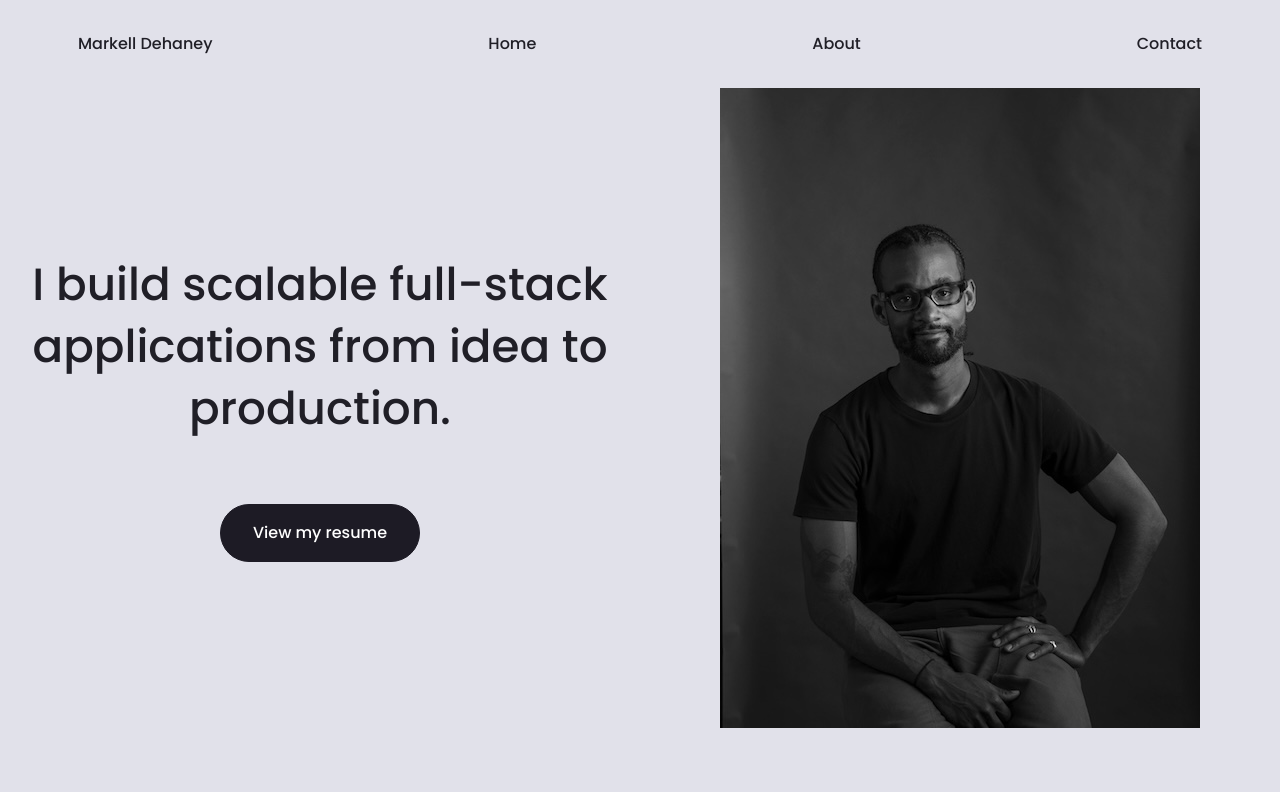
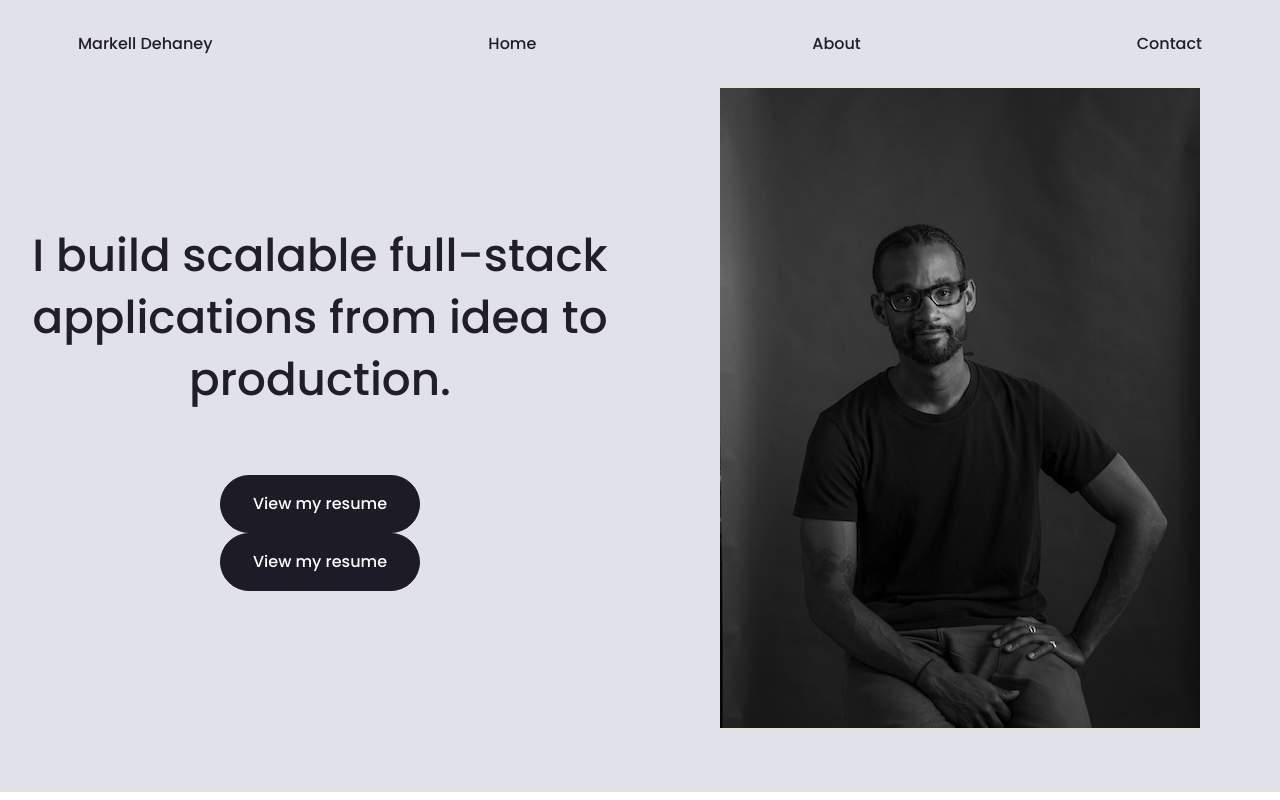
Before and after one commit to markelld/portfolio_2.0.0, a React (Vite) app: page / in a window 1280 px wide. Shown: the top 800 px of the page. Built offline with nearby package versions, Linux system fonts and the light colour scheme.

Commit message:
update to import

```diff
--- a/src/pages/Home.tsx
+++ b/src/pages/Home.tsx
@@ -28,9 +28,9 @@ const Home: React.FC = () => {
         <div className='flex flex-col md:flex-row'>
           <div className="w-full md:w-1/2 flex flex-col justify-center items-center p-4 md:p-8 mt-8">
             <h1 className="text-xl lg:text-2xl font-medium leading-snug mb-8 lg:mb-16 text-center">{getLocale("home.hero.title")}</h1>
-            {/* <button onClick={() => setShowResume(!showResume)} className="bg-primary hover:bg-transparent px-8 py-4 border border-solid border-primary text-white hover:text-primary text-center font-medium rounded-full transition-colors duration-150">View my resume</button> */}
+            <button onClick={() => setShowResume(!showResume)} className="bg-primary hover:bg-transparent px-8 py-4 border border-solid border-primary text-white hover:text-primary text-center font-medium rounded-full transition-colors duration-150">View my resume</button>
             <a
-              href="/images/resumeMD-12-25.pdf"
+              href="/images/MarkellDehaney.pdf"
               target="_blank"
               rel="noopener noreferrer"
               className="bg-primary hover:bg-transparent px-8 py-4 border border-solid border-primary text-white hover:text-primary text-center font-medium rounded-full transition-colors duration-150"
```
